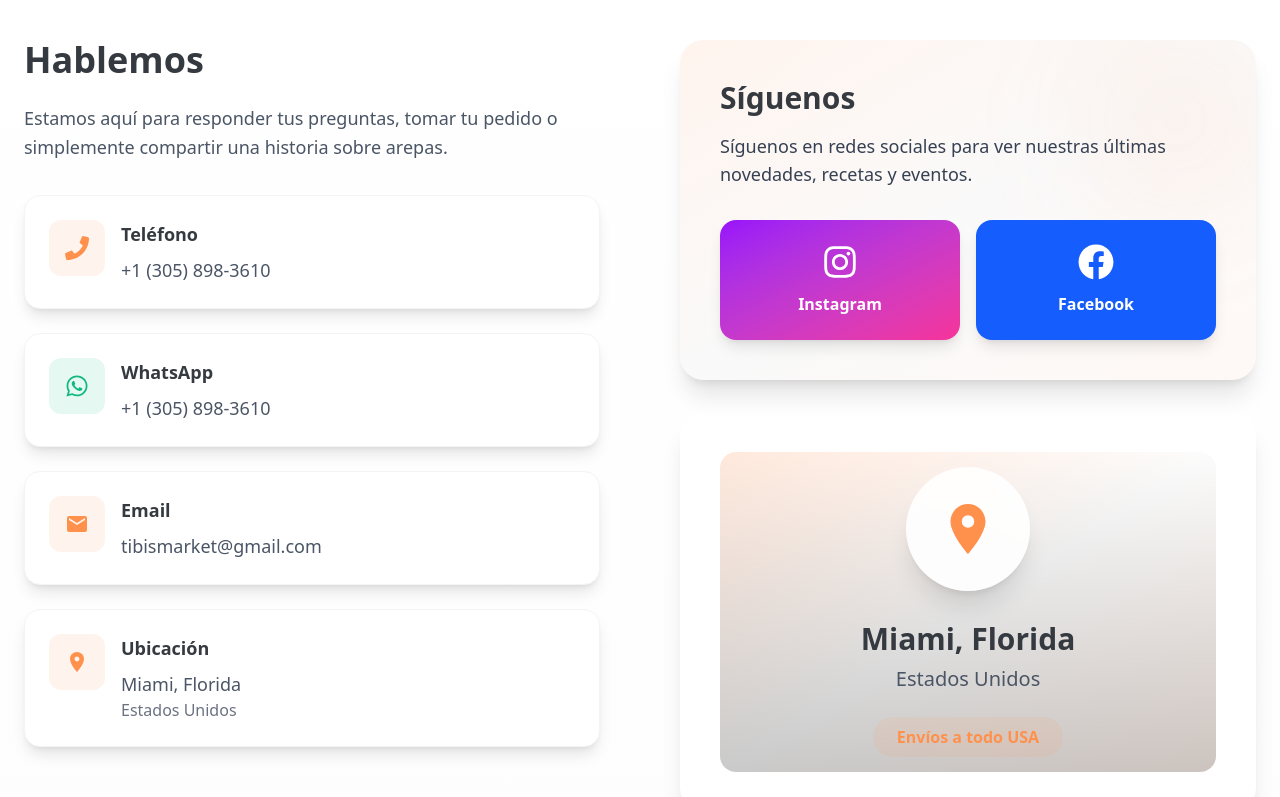
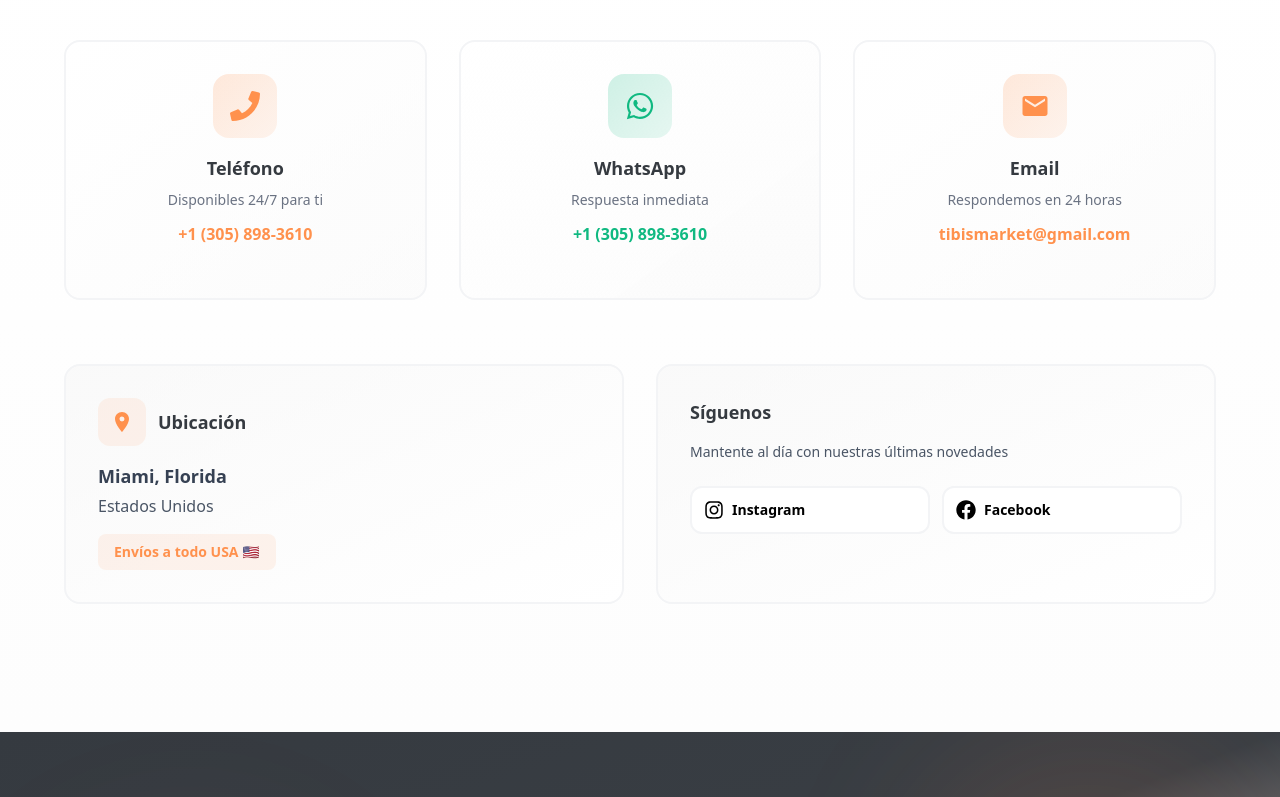
Before and after one commit to ATEP-Consulting/Website-TibisMarket, a React (Vite) app: page /contact in a window 1280 px wide. Shown: the part 500-1297 px from the top of the page. Built offline with nearby package versions, Linux system fonts and the light colour scheme.

Commit message:
fix: new contact page

```diff
--- a/src/components/Footer.jsx
+++ b/src/components/Footer.jsx
@@ -28,7 +28,7 @@ const Footer = () => {
                 <FaInstagram className="text-2xl" />
               </a>
               <a
-                href="https://facebook.com/tibismarket"
+                href="https://www.facebook.com/share/17dRWkPRFC/?mibextid=wwXIfr"
                 target="_blank"
                 rel="noopener noreferrer"
                 className="text-primary hover:text-orange-400 transition-colors"
--- a/src/locales/en.js
+++ b/src/locales/en.js
@@ -229,14 +229,22 @@ export const en = {
       text: "We are here to answer your questions, take your order, or simply share a story about arepas.",
     },
     phone: "Phone",
+    phoneNumber: "+1 (305) 898-3610",
+    phoneDesc: "Available 24/7 for you",
     email: "Email",
+    emailAddress: "tibismarket@gmail.com",
+    emailDesc: "We reply within 24 hours",
+    whatsappDesc: "Immediate response",
     location: "Location",
+    city: "Miami, Florida",
+    country: "United States",
     followUs: "Follow Us",
     social: {
-      description:
-        "Follow us on social media to see our latest news, recipes, and events.",
+      description: "Stay up to date with our latest news",
+      instagram: "https://instagram.com/tibismarket",
+      facebook: "https://www.facebook.com/share/17dRWkPRFC/?mibextid=wwXIfr",
     },
-    shipping: "Shipping across USA",
+    shipping: "Shipping across USA 🇺🇸",
     cta: {
       title: "Ready to try our arepas?",
       subtitle: "Order now and bring the taste of the Andes to your table",
--- a/src/locales/es.js
+++ b/src/locales/es.js
@@ -230,14 +230,22 @@ export const es = {
       text: "Estamos aquí para responder tus preguntas, tomar tu pedido o simplemente compartir una historia sobre arepas.",
     },
     phone: "Teléfono",
+    phoneNumber: "+1 (305) 898-3610",
+    phoneDesc: "Disponibles 24/7 para ti",
     email: "Email",
+    emailAddress: "tibismarket@gmail.com",
+    emailDesc: "Respondemos en 24 horas",
+    whatsappDesc: "Respuesta inmediata",
     location: "Ubicación",
+    city: "Miami, Florida",
+    country: "Estados Unidos",
     followUs: "Síguenos",
     social: {
-      description:
-        "Síguenos en redes sociales para ver nuestras últimas novedades, recetas y eventos.",
+      description: "Mantente al día con nuestras últimas novedades",
+      instagram: "https://instagram.com/tibismarket",
+      facebook: "https://www.facebook.com/share/17dRWkPRFC/?mibextid=wwXIfr",
     },
-    shipping: "Envíos a todo USA",
+    shipping: "Envíos a todo USA 🇺🇸",
     cta: {
       title: "¿Listo para probar nuestras arepas?",
       subtitle: "Haz tu pedido ahora y lleva el sabor de los Andes a tu mesa",
--- a/src/pages/Contact.jsx
+++ b/src/pages/Contact.jsx
@@ -2,6 +2,7 @@ import React from "react";
 import { FaPhone, FaInstagram, FaFacebook, FaWhatsapp } from "react-icons/fa";
 import { MdEmail, MdLocationOn } from "react-icons/md";
 import { useLanguage } from "../context/LanguageContext";
+import { MdAccessTime } from "react-icons/md";
 
 const Contact = () => {
   const { t } = useLanguage();
@@ -30,156 +31,120 @@ const Contact = () => {
 
       {/* Contact Content */}
       <section className="py-20 md:py-32 px-6 bg-gradient-to-b from-white to-secondary/20">
-        <div className="max-w-7xl mx-auto">
-          <div className="grid lg:grid-cols-2 gap-12 lg:gap-20">
-            {/* Left - Contact Info */}
-            <div className="space-y-8">
-              <div>
-                <h2 className="text-3xl md:text-4xl font-bold text-dark mb-6">
-                  {t.contact.intro.title}
-                </h2>
-                <p className="text-lg text-gray-600 leading-relaxed">
-                  {t.contact.intro.text}
+        <div className="max-w-6xl mx-auto">
+          {/* Contact Methods - 3 Cards Grid */}
+          <div className="grid grid-cols-1 md:grid-cols-3 gap-8 mb-16">
+            {/* Phone Card */}
+            <div className="group text-center p-8 rounded-2xl bg-gradient-to-br from-white to-secondary/30 border-2 border-gray-100 hover:border-primary/30 transition-all duration-300 hover:shadow-xl">
+              <div className="w-16 h-16 bg-gradient-to-br from-primary/20 to-primary/10 rounded-2xl flex items-center justify-center mx-auto mb-4 group-hover:scale-110 transition-transform duration-300">
+                <FaPhone className="text-3xl text-primary" />
+              </div>
+              <h3 className="text-lg font-bold text-dark mb-2">
+                {t.contact.phone}
+              </h3>
+              <p className="text-sm text-gray-500 mb-3">
+                {t.contact.phoneDesc}
               </p>
+              <a
+                href="tel:+13058983610"
+                className="inline-block text-primary font-semibold hover:text-orange-600 transition-colors"
+              >
+                {t.contact.phoneNumber}
+              </a>
+              <div className="mt-4 h-1 w-0 bg-gradient-to-r from-primary to-orange-600 rounded-full mx-auto group-hover:w-20 transition-all duration-300"></div>
             </div>
 
-              {/* Contact Methods */}
-              <div className="space-y-6">
-                {/* Phone */}
-                <div className="group bg-white rounded-2xl p-6 shadow-lg hover:shadow-xl transition-all duration-300 border border-gray-100 hover:border-primary/20">
-                  <div className="flex items-start gap-4">
-                    <div className="bg-primary/10 p-4 rounded-xl group-hover:bg-primary/20 transition-colors">
-                      <FaPhone className="text-2xl text-primary" />
+            {/* WhatsApp Card */}
+            <div className="group text-center p-8 rounded-2xl bg-gradient-to-br from-white to-secondary/30 border-2 border-gray-100 hover:border-success/30 transition-all duration-300 hover:shadow-xl">
+              <div className="w-16 h-16 bg-gradient-to-br from-success/20 to-success/10 rounded-2xl flex items-center justify-center mx-auto mb-4 group-hover:scale-110 transition-transform duration-300">
+                <FaWhatsapp className="text-3xl text-success" />
               </div>
-                    <div>
-                      <h3 className="font-bold text-dark text-lg mb-2">
-                        {t.contact.phone}
-                      </h3>
-                      <a
-                        href="tel:+13058983610"
-                        className="text-gray-600 hover:text-primary transition-colors text-lg"
-                      >
-                        +1 (305) 898-3610
-                      </a>
-                    </div>
-                  </div>
-                </div>
-
-                {/* WhatsApp */}
-                <div className="group bg-white rounded-2xl p-6 shadow-lg hover:shadow-xl transition-all duration-300 border border-gray-100 hover:border-success/20">
-                  <div className="flex items-start gap-4">
-                    <div className="bg-success/10 p-4 rounded-xl group-hover:bg-success/20 transition-colors">
-                      <FaWhatsapp className="text-2xl text-success" />
-                    </div>
-                    <div>
-                      <h3 className="font-bold text-dark text-lg mb-2">
-                        WhatsApp
-                      </h3>
+              <h3 className="text-lg font-bold text-dark mb-2">WhatsApp</h3>
+              <p className="text-sm text-gray-500 mb-3">
+                {t.contact.whatsappDesc}
+              </p>
               <a
                 href="https://wa.me/13058983610"
                 target="_blank"
                 rel="noopener noreferrer"
-                        className="text-gray-600 hover:text-success transition-colors text-lg"
+                className="inline-block text-success font-semibold hover:text-green-700 transition-colors"
               >
-                        +1 (305) 898-3610
+                {t.contact.phoneNumber}
               </a>
+              <div className="mt-4 h-1 w-0 bg-gradient-to-r from-success to-green-600 rounded-full mx-auto group-hover:w-20 transition-all duration-300"></div>
             </div>
+
+            {/* Email Card */}
+            <div className="group text-center p-8 rounded-2xl bg-gradient-to-br from-white to-secondary/30 border-2 border-gray-100 hover:border-primary/30 transition-all duration-300 hover:shadow-xl">
+              <div className="w-16 h-16 bg-gradient-to-br from-primary/20 to-primary/10 rounded-2xl flex items-center justify-center mx-auto mb-4 group-hover:scale-110 transition-transform duration-300">
+                <MdEmail className="text-3xl text-primary" />
+              </div>
+              <h3 className="text-lg font-bold text-dark mb-2">
+                {t.contact.email}
+              </h3>
+              <p className="text-sm text-gray-500 mb-3">
+                {t.contact.emailDesc}
+              </p>
+              <a
+                href="mailto:tibismarket@gmail.com"
+                className="inline-block text-primary font-semibold hover:text-orange-600 transition-colors break-all px-2"
+              >
+                {t.contact.emailAddress}
+              </a>
+              <div className="mt-4 h-1 w-0 bg-gradient-to-r from-primary to-orange-600 rounded-full mx-auto group-hover:w-20 transition-all duration-300"></div>
             </div>
           </div>
 
-                {/* Email */}
-                <div className="group bg-white rounded-2xl p-6 shadow-lg hover:shadow-xl transition-all duration-300 border border-gray-100 hover:border-primary/20">
-                  <div className="flex items-start gap-4">
-                    <div className="bg-primary/10 p-4 rounded-xl group-hover:bg-primary/20 transition-colors">
-                      <MdEmail className="text-2xl text-primary" />
-                    </div>
-                    <div>
-                      <h3 className="font-bold text-dark text-lg mb-2">
-                        {t.contact.email}
-                      </h3>
-                      <a
-                        href="mailto:tibismarket@gmail.com"
-                        className="text-gray-600 hover:text-primary transition-colors text-lg"
-                      >
-                        tibismarket@gmail.com
-                      </a>
-                    </div>
-                  </div>
-                </div>
-
-                {/* Location */}
-                <div className="group bg-white rounded-2xl p-6 shadow-lg hover:shadow-xl transition-all duration-300 border border-gray-100 hover:border-primary/20">
-                  <div className="flex items-start gap-4">
-                    <div className="bg-primary/10 p-4 rounded-xl group-hover:bg-primary/20 transition-colors">
+          {/* Bottom Grid - 2 Info Cards */}
+          <div className="grid grid-cols-1 lg:grid-cols-2 gap-8">
+            {/* Location Card */}
+            <div className="bg-gradient-to-br from-secondary/50 to-white rounded-2xl border-2 border-gray-100 p-8">
+              <div className="flex items-center gap-3 mb-4">
+                <div className="w-12 h-12 bg-primary/10 rounded-xl flex items-center justify-center">
                   <MdLocationOn className="text-2xl text-primary" />
                 </div>
-                    <div>
-                      <h3 className="font-bold text-dark text-lg mb-2">
+                <h3 className="text-lg font-bold text-dark">
                   {t.contact.location}
                 </h3>
-                      <p className="text-gray-600 text-lg">Miami, Florida</p>
-                      <p className="text-gray-500">Estados Unidos</p>
               </div>
-                  </div>
-                </div>
-              </div>
-            </div>
-
-            {/* Right - Social & CTA */}
-            <div className="space-y-8">
-              {/* Social Media Card */}
-              <div className="bg-gradient-to-br from-primary/10 via-secondary/50 to-primary/5 rounded-3xl p-10 shadow-xl relative overflow-hidden">
-                <div className="absolute top-0 right-0 w-40 h-40 bg-primary/10 rounded-full blur-3xl" />
-                <div className="relative z-10">
-                  <h3 className="text-2xl md:text-3xl font-bold text-dark mb-4">
-                    {t.contact.followUs}
-                  </h3>
-                  <p className="text-gray-700 mb-8 text-lg">
-                    {t.contact.social.description}
+              <p className="text-gray-700 text-lg font-semibold mb-1">
+                {t.contact.city}
               </p>
-
-                  <div className="flex gap-4">
-                    <a
-                      href="https://instagram.com/tibismarket"
-                      target="_blank"
-                      rel="noopener noreferrer"
-                      className="flex-1 bg-gradient-to-br from-purple-600 to-pink-500 text-white p-6 rounded-2xl hover:scale-105 transition-transform shadow-lg flex flex-col items-center gap-3"
-                    >
-                      <FaInstagram className="text-4xl" />
-                      <span className="font-semibold">Instagram</span>
-                    </a>
-                    <a
-                      href="https://facebook.com/tibismarket"
-                      target="_blank"
-                      rel="noopener noreferrer"
-                      className="flex-1 bg-blue-600 text-white p-6 rounded-2xl hover:scale-105 transition-transform shadow-lg flex flex-col items-center gap-3"
-                    >
-                      <FaFacebook className="text-4xl" />
-                      <span className="font-semibold">Facebook</span>
-                    </a>
-                  </div>
-                </div>
-              </div>
-
-              {/* Location Visual Card */}
-              <div className="bg-white rounded-3xl p-10 shadow-xl">
-                <div className="bg-gradient-to-br from-primary/20 via-secondary/30 to-primary/10 rounded-2xl h-80 flex items-center justify-center relative overflow-hidden">
-                  <div className="absolute inset-0 bg-gradient-to-t from-black/20 to-transparent" />
-                  <div className="text-center relative z-10">
-                    <div className="bg-white/90 backdrop-blur-sm rounded-full p-8 inline-block mb-6 shadow-xl">
-                      <MdLocationOn className="text-6xl text-primary" />
-                    </div>
-                    <p className="text-3xl font-bold text-dark mb-2">
-                      Miami, Florida
-                    </p>
-                    <p className="text-xl text-gray-600">Estados Unidos</p>
-                    <div className="mt-6 inline-block bg-primary/10 px-6 py-2 rounded-full">
-                      <p className="text-primary font-semibold">
+              <p className="text-gray-600 mb-4">{t.contact.country}</p>
+              <div className="bg-primary/10 px-4 py-2 rounded-lg inline-block">
+                <p className="text-primary font-semibold text-sm">
                   {t.contact.shipping}
                 </p>
               </div>
             </div>
-                </div>
+
+            {/* Social Media Card */}
+            <div className="bg-gradient-to-br from-secondary/50 to-white rounded-2xl border-2 border-gray-100 p-8">
+              <h3 className="text-lg font-bold text-dark mb-4">
+                {t.contact.followUs}
+              </h3>
+              <p className="text-gray-600 text-sm mb-6">
+                {t.contact.social.description}
+              </p>
+              <div className="grid grid-cols-2 gap-3">
+                <a
+                  href={t.contact.social.instagram}
+                  target="_blank"
+                  rel="noopener noreferrer"
+                  className="flex items-center gap-2 p-3 bg-white rounded-xl border-2 border-gray-100 hover:border-transparent hover:bg-gradient-to-br hover:from-purple-600 hover:to-pink-500 hover:text-white transition-all duration-300 group"
+                >
+                  <FaInstagram className="text-xl" />
+                  <span className="text-sm font-semibold">Instagram</span>
+                </a>
+                <a
+                  href={t.contact.social.facebook}
+                  target="_blank"
+                  rel="noopener noreferrer"
+                  className="flex items-center gap-2 p-3 bg-white rounded-xl border-2 border-gray-100 hover:border-transparent hover:bg-blue-600 hover:text-white transition-all duration-300 group"
+                >
+                  <FaFacebook className="text-xl" />
+                  <span className="text-sm font-semibold">Facebook</span>
+                </a>
               </div>
             </div>
           </div>
```
Lines whose indentation alone changed are shown as unchanged.
